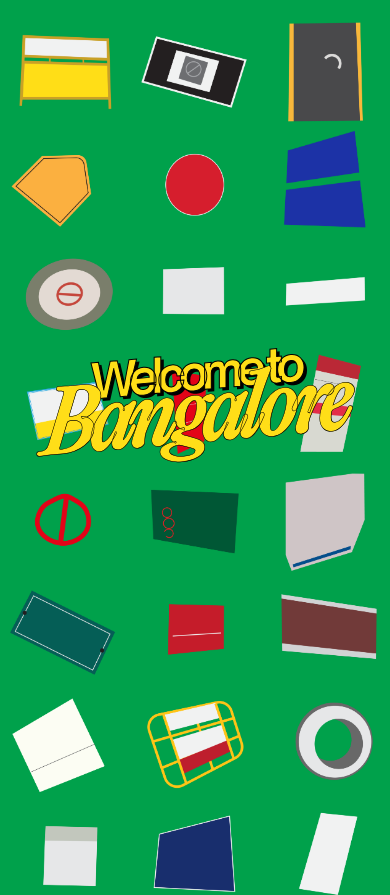
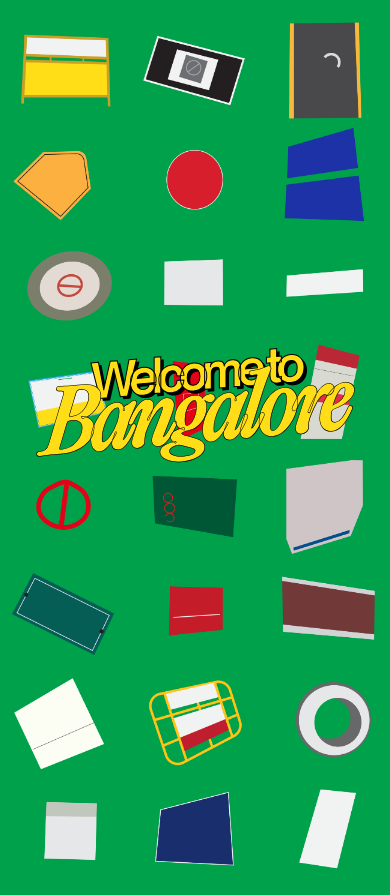
Before and after one commit to aarthisolayappan/elastic-collection, a plain HTML site: page index.html in a window 390 px wide. Shown: the top 895 px of the page. Drawn offline with nearby package versions, Linux system fonts and the light colour scheme.

Commit message:
Update style.css

```diff
--- a/style.css
+++ b/style.css
@@ -175,7 +175,7 @@ a{
     }
 
     img{
-        width: 80%;
+        width: 76%;
     }
 
     .flex{
@@ -220,7 +220,7 @@ a{
     }
 
     img{
-        width: 100%;
+        width: 97%;
     }
 
     .flex{
```
